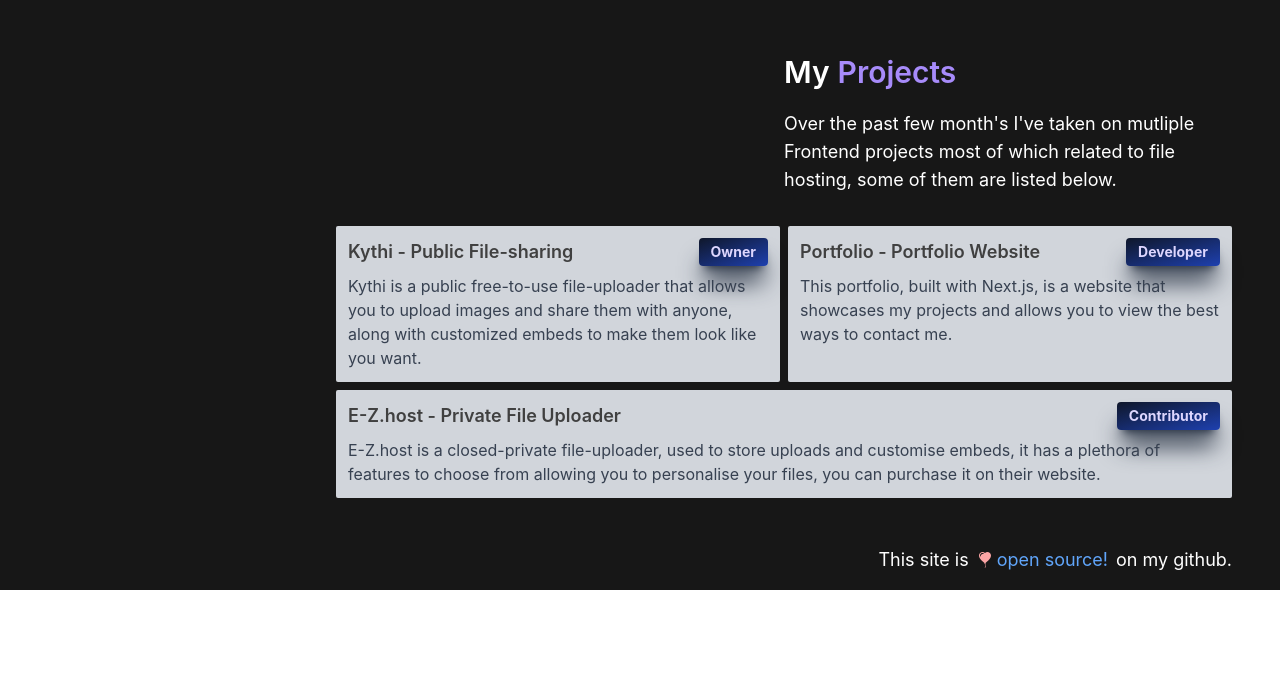
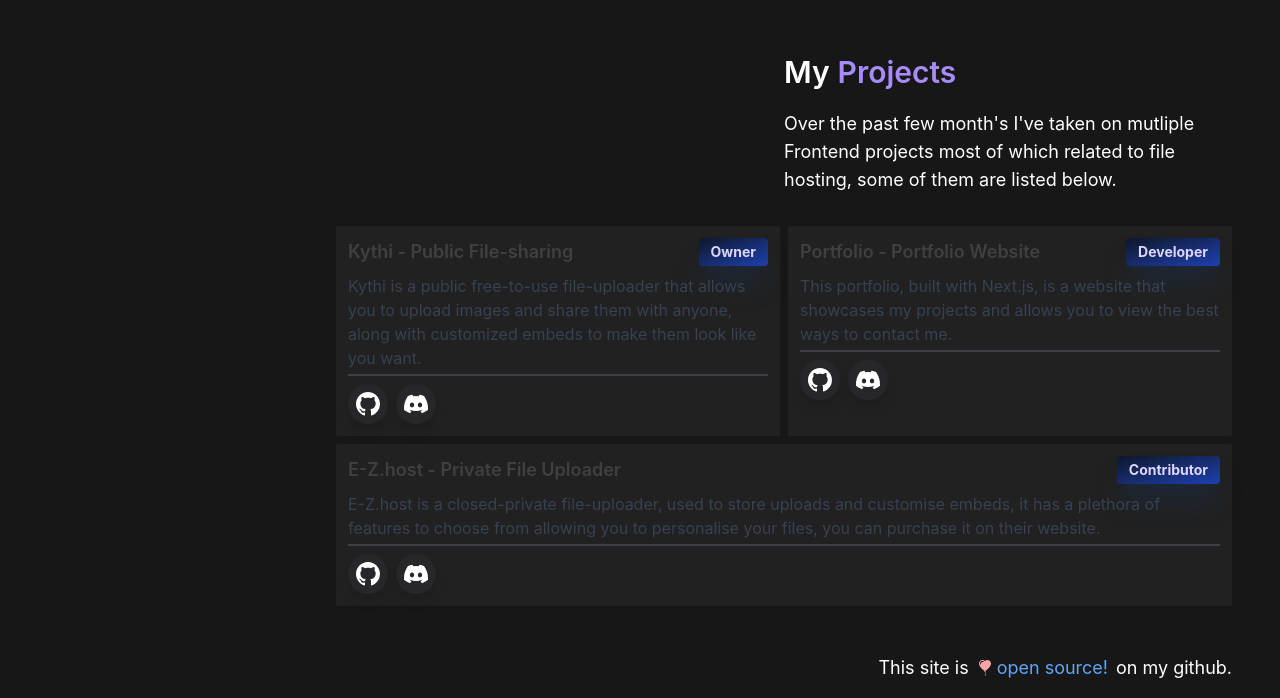
Before and after one commit to NahSahh/portfolio, a Next.js app: page / in a window 1280 px wide. Shown: the part 769-1467 px from the top of the page. Before the commit the page ends 1359 px from the top, so only its background shows below. Built offline with nearby package versions, Linux system fonts and the light colour scheme.

Commit message:
feat: Projects

```diff
--- a/src/components/Landing/ProjectCard.tsx
+++ b/src/components/Landing/ProjectCard.tsx
@@ -1,4 +1,5 @@
 import React from "react";
+import Tooltip from "./tooltip";
 
 type ProjectProps = {
   link?: string;
@@ -7,6 +8,10 @@
   purpose?: string;
   paragraph?: string;
   className?: string;
+  Project1?: string;
+  Project2?: string;
+  Plink1?: string;
+  Plink2?: string;
 };
 
 const Project = ({
@@ -16,10 +21,14 @@
   purpose,
   paragraph,
   className,
+  Project1,
+  Project2,
+  Plink1,
+  Plink2,
 }: ProjectProps) => (
   <>
     <div
-      className={`bg-gray-300 hover:bg-gray-400 dark:bg-slate-700 dark:hover:bg-slate-600 duration-300 p-3 rounded-[2px] ${className} select-none`}
+      className={`bg-neutral-800/70 hover:bg-neutral-700/60 duration-300 p-3 rounded-[2px] ${className} select-none`}
     >
       <div className="flex justify-between items-center">
         <p className="text-lg font-semibold dark:text-gray-300 text-neutral-700">
@@ -37,7 +46,41 @@
           {role}
         </div>
       </div>
-      <p className="dark:text-gray-200 text-gray-700 mt-2">{paragraph}</p>
+      <p className="dark:text-gray-200 pb-1 text-gray-700 mt-2">{paragraph}</p>
+      <div className="border-t-2 border-t-zinc-700"></div>
+      <div className="mt-2 flex items-center gap-2">
+        {" "}
+        <Tooltip
+          clicker={() => open(Plink1)}
+          icon={
+            <svg
+              xmlns="http://www.w3.org/2000/svg"
+              fill="currentColor"
+              className="h-6 w-6"
+              viewBox="0 0 16 16"
+            >
+              <path d="M8 0C3.58 0 0 3.58 0 8c0 3.54 2.29 6.53 5.47 7.59.4.07.55-.17.55-.38 0-.19-.01-.82-.01-1.49-2.01.37-2.53-.49-2.69-.94-.09-.23-.48-.94-.82-1.13-.28-.15-.68-.52-.01-.53.63-.01 1.08.58 1.23.82.72 1.21 1.87.87 2.33.66.07-.52.28-.87.51-1.07-1.78-.2-3.64-.89-3.64-3.95 0-.87.31-1.59.82-2.15-.08-.2-.36-1.02.08-2.12 0 0 .67-.21 2.2.82.64-.18 1.32-.27 2-.27.68 0 1.36.09 2 .27 1.53-1.04 2.2-.82 2.2-.82.44 1.1.16 1.92.08 2.12.51.56.82 1.27.82 2.15 0 3.07-1.87 3.75-3.65 3.95.29.25.54.73.54 1.48 0 1.07-.01 1.93-.01 2.2 0 .21.15.46.55.38A8.012 8.012 0 0 0 16 8c0-4.42-3.58-8-8-8z" />
+            </svg>
+          }
+          text={Project1}
+        />
+        <Tooltip
+          clicker={() => open(Plink2)}
+          icon={
+            <svg
+              xmlns="http://www.w3.org/2000/svg"
+              width="16"
+              height="16"
+              fill="currentColor"
+              className="h-6 w-6"
+              viewBox="0 0 16 16"
+            >
+              <path d="M13.545 2.907a13.227 13.227 0 0 0-3.257-1.011.05.05 0 0 0-.052.025c-.141.25-.297.577-.406.833a12.19 12.19 0 0 0-3.658 0 8.258 8.258 0 0 0-.412-.833.051.051 0 0 0-.052-.025c-1.125.194-2.22.534-3.257 1.011a.041.041 0 0 0-.021.018C.356 6.024-.213 9.047.066 12.032c.001.014.01.028.021.037a13.276 13.276 0 0 0 3.995 2.02.05.05 0 0 0 .056-.019c.308-.42.582-.863.818-1.329a.05.05 0 0 0-.01-.059.051.051 0 0 0-.018-.011 8.875 8.875 0 0 1-1.248-.595.05.05 0 0 1-.02-.066.051.051 0 0 1 .015-.019c.084-.063.168-.129.248-.195a.05.05 0 0 1 .051-.007c2.619 1.196 5.454 1.196 8.041 0a.052.052 0 0 1 .053.007c.08.066.164.132.248.195a.051.051 0 0 1-.004.085 8.254 8.254 0 0 1-1.249.594.05.05 0 0 0-.03.03.052.052 0 0 0 .003.041c.24.465.515.909.817 1.329a.05.05 0 0 0 .056.019 13.235 13.235 0 0 0 4.001-2.02.049.049 0 0 0 .021-.037c.334-3.451-.559-6.449-2.366-9.106a.034.034 0 0 0-.02-.019Zm-8.198 7.307c-.789 0-1.438-.724-1.438-1.612 0-.889.637-1.613 1.438-1.613.807 0 1.45.73 1.438 1.613 0 .888-.637 1.612-1.438 1.612Zm5.316 0c-.788 0-1.438-.724-1.438-1.612 0-.889.637-1.613 1.438-1.613.807 0 1.451.73 1.438 1.613 0 .888-.631 1.612-1.438 1.612Z" />
+            </svg>
+          }
+          text={Project2}
+        />
+      </div>{" "}
     </div>
   </>
 );
--- a/src/interface/CardData.d.ts
+++ b/src/interface/CardData.d.ts
@@ -4,4 +4,10 @@
   role: string;
   purpose: string;
   paragraph: string;
+  Project1: string;
+  Project2: string;
+  Project3: string;
+  Plink1: string;
+  Plink2: string;
+  Plink3: string;
 }
```
